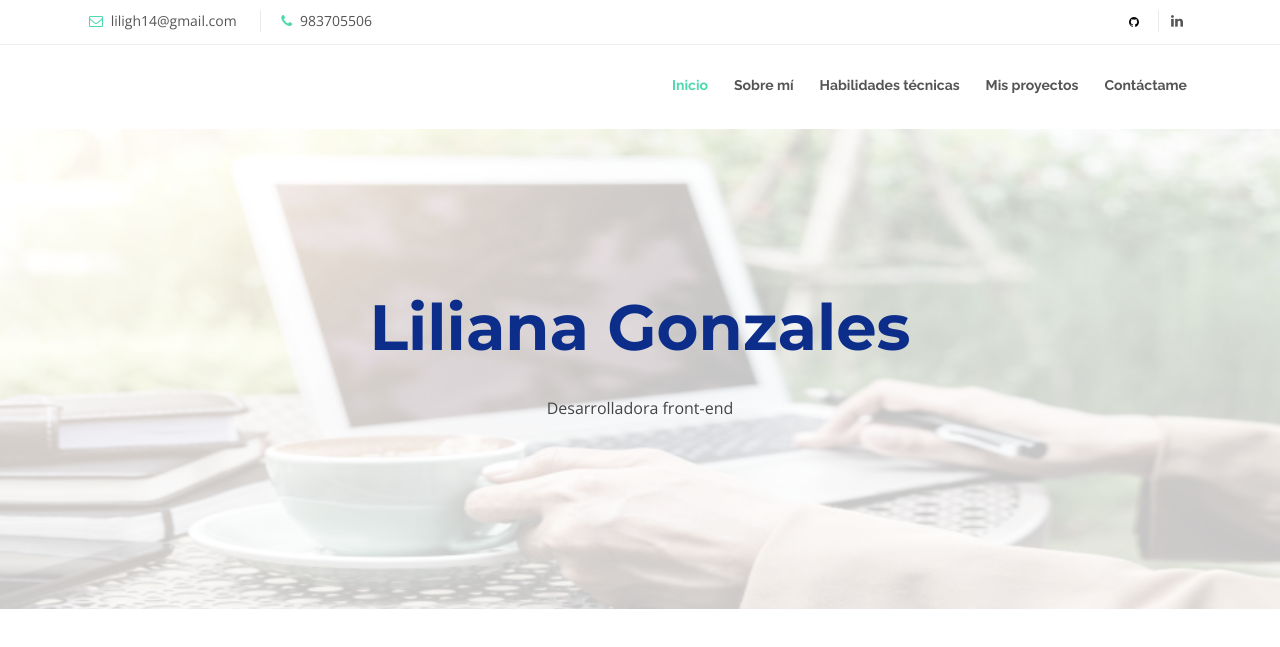
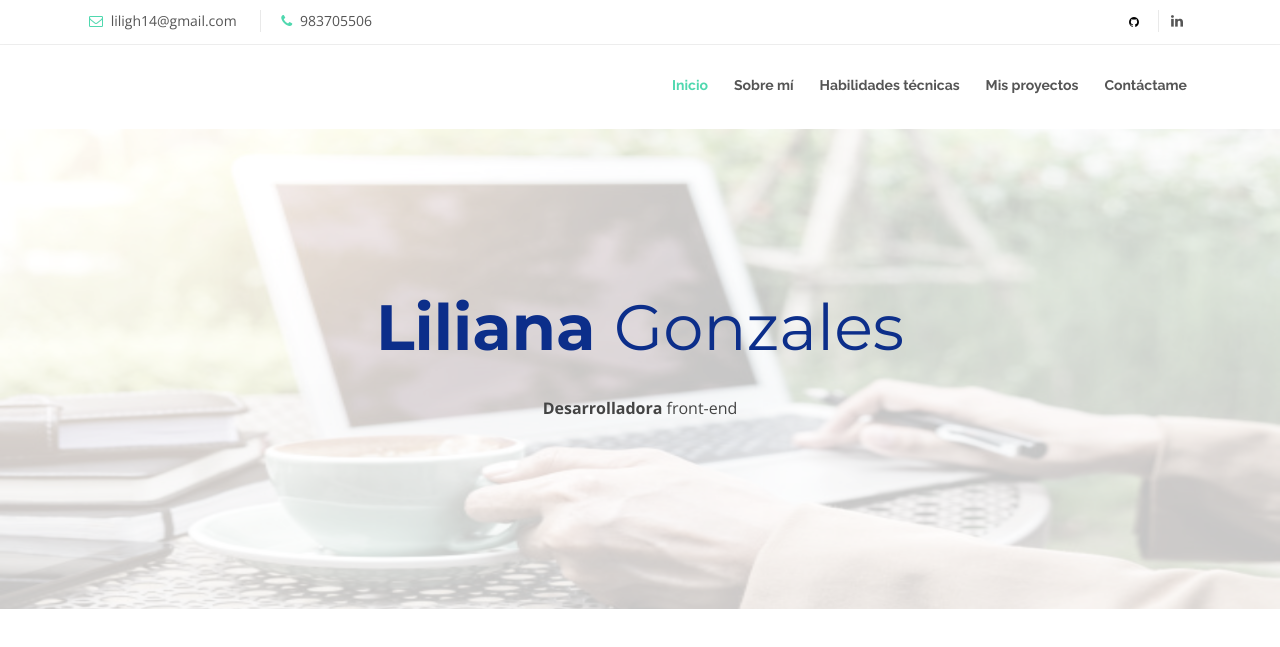
Before and after one commit to lili14gon/Portafolio, a plain HTML site: page index.html in a window 1280 px wide. Shown: the top 647 px of the page. Drawn offline with nearby package versions, Linux system fonts and the light colour scheme; grey boxes are pictures that could not be loaded.

Commit message:
corrigiendo nombre

```diff
--- a/css/style.css
+++ b/css/style.css
@@ -194,11 +194,17 @@ h6 {
   text-align: center;
 }
 
-#intro .intro-content h2 {
+/* #intro .intro-content h2 {
   color: #0c2e8a;
   margin-bottom: 30px;
   font-size: 64px;
   font-weight: 700;
+} */
+#intro .intro-content h2  {
+  color: #0c2e8a;
+  margin-bottom: 30px;
+  font-size: 64px;
+  font-weight: 400;
 }
 
 /* #intro .intro-content h2 span {
--- a/index.html
+++ b/index.html
@@ -76,9 +76,10 @@
 
     <div class="intro-content">
       <!-- <h2>Liliana <span></span>Gonzales</span><br>Chavez</h2> -->
-      <h2>Liliana Gonzales</h2>
+      <h2><b >Liliana </b> Gonzales</h2>
       <div>
-        <p>Desarrolladora front-end </p>
+        <!-- <p>Desarrolladora front-end </p> -->
+        <p><b>Desarrolladora</b> front-end </p>
       </div>
     </div>
 
@@ -279,7 +280,7 @@
               </div>
               <div class="portfolio-overlay">
                   <div><h1 class="titulo">FOODS KIDS</h1></div>
-                  <div><p class="description">Red social dirigido para madres que le interesan la alimentacion de sus hijos  </p></div>
+                  <div><p class="description">Red social que busca el bienestar en la alimentacion</p></div>
                    <a target="blank" href="https://lili14gon.github.io/LIM010-social-network/src/">
                      <div class="portfolio-info">
                         <div class="centrado">
```
